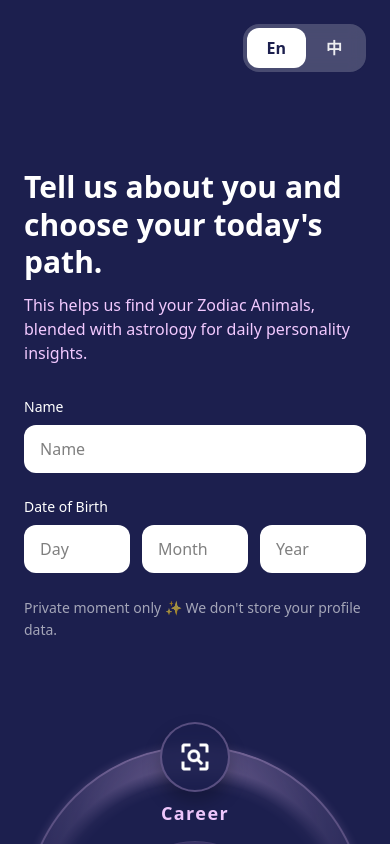
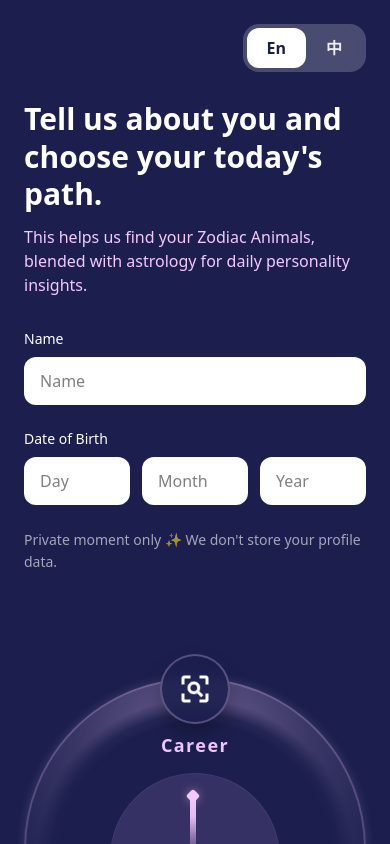
Before and after one commit to kefanshi-design/zodiac-compass, a Next.js app: page /profile in a window 390 px wide. Shown: the top 844 px of the page. Built offline with nearby package versions, Linux system fonts and the light colour scheme.

Commit message:
Profile Upadate

```diff
--- a/app/profile/profile-client.tsx
+++ b/app/profile/profile-client.tsx
@@ -175,7 +175,7 @@ export default function ProfileClient() {
   }
 
   return (
-    <main className="relative min-h-screen bg-[#1C1F4E] text-white pt-18 px-6 py-8 overflow-hidden">
+    <main className="relative min-h-screen bg-[#1C1F4E] text-white pt-10 px-6 py-8 overflow-hidden">
       {/* ✅ Keep toggle pinned to viewport top-right (original behavior) */}
       <div className="absolute top-6 right-6 z-30">
         <LanguageToggle />
@@ -221,7 +221,7 @@ export default function ProfileClient() {
 
       {/* ✅ Mobile: add top padding to avoid overlap with the absolute toggle.
           ✅ Desktop: no extra padding so layout stays the same. */}
-      <div className="relative z-10 mx-auto w-full max-w-[1100px] min-h-[calc(100vh-64px)] flex flex-col pt-24 lg:pt-0">
+      <div className="relative z-10 mx-auto w-full max-w-[1100px] min-h-[calc(100vh-64px)] flex flex-col pt-15 lg:pt-0">
         <div className="flex-1 grid grid-cols-1 lg:grid-cols-[0.9fr_1.1fr] gap-18 lg:gap-16 items-center">
           <section className="w-full">
             <h1 className="text-3xl lg:text-4xl font-semibold leading-tight mb-3">
```
